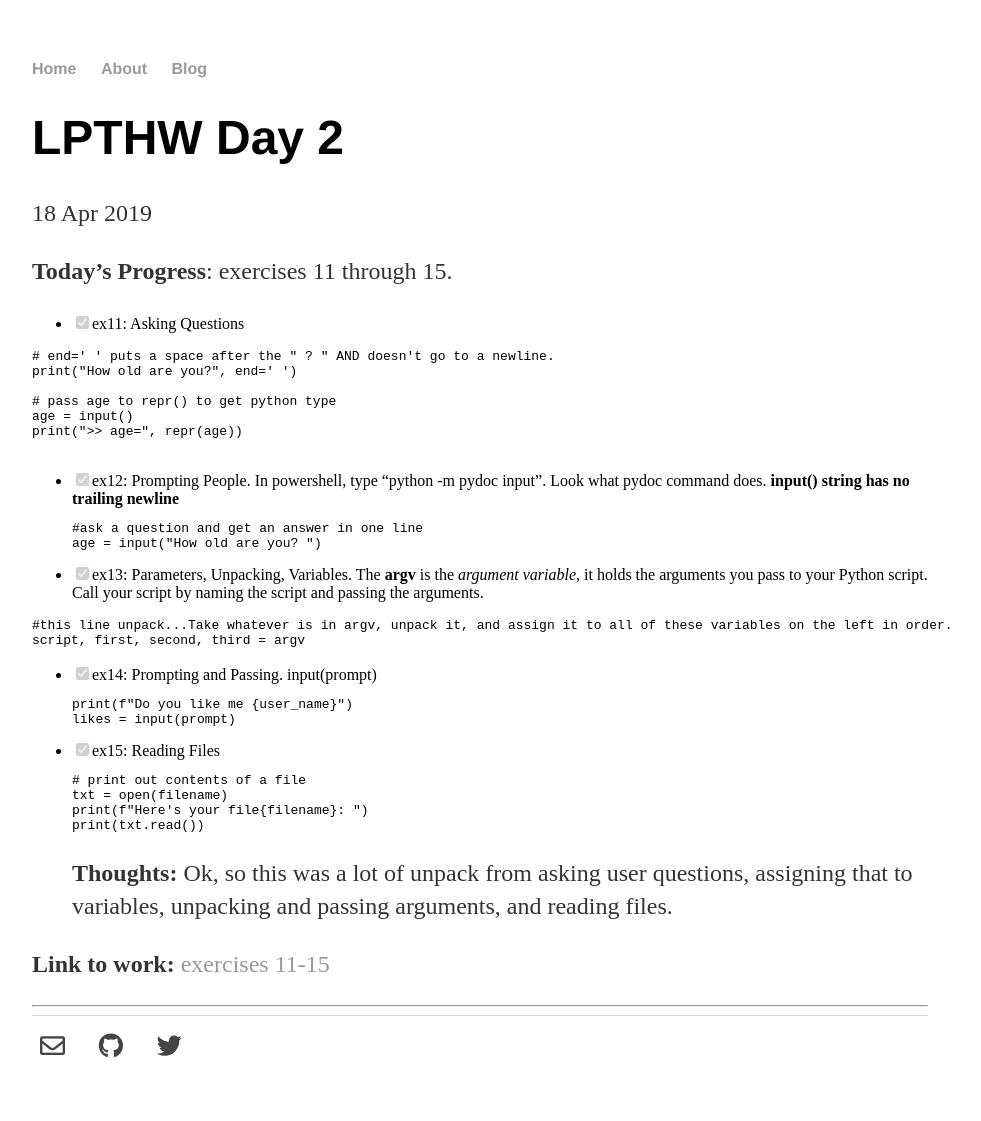
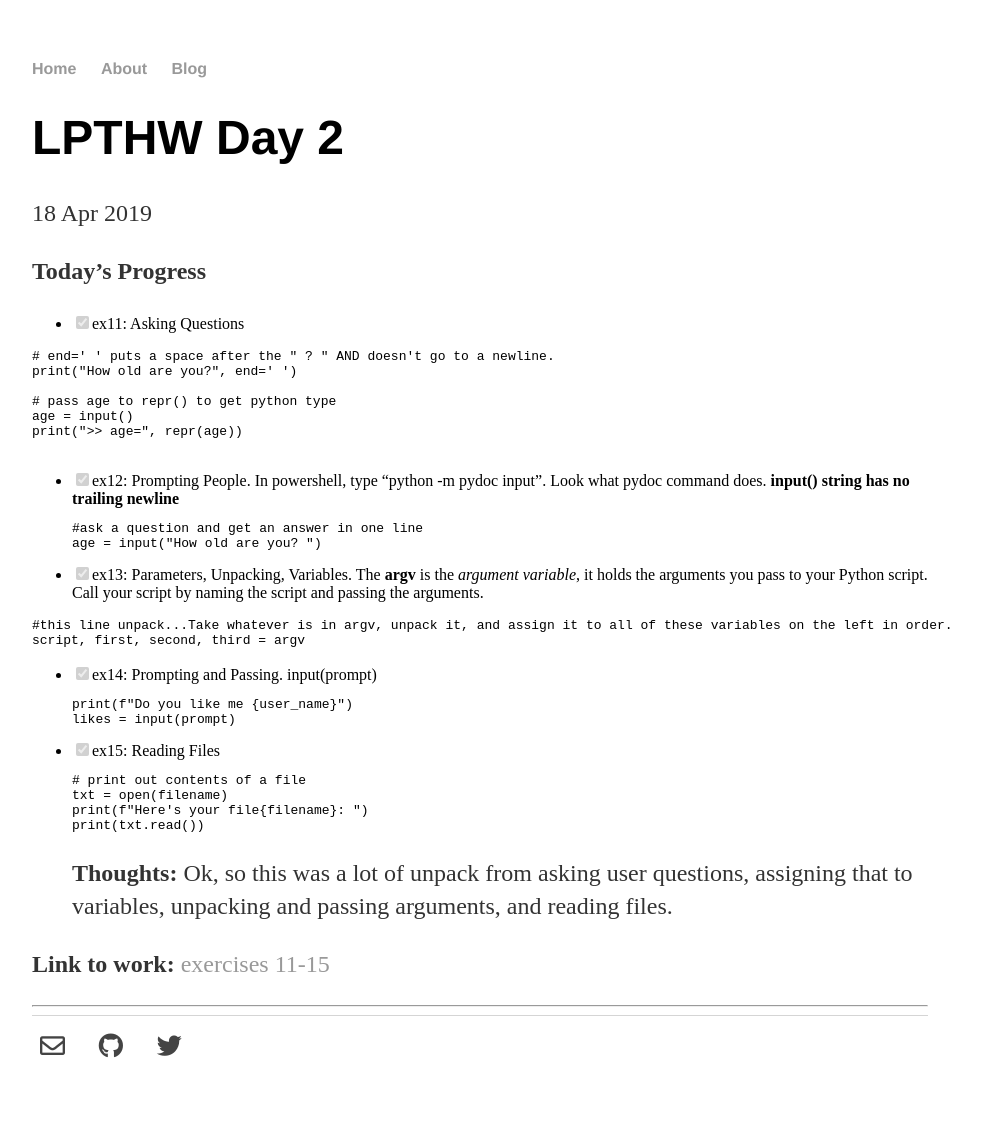
Before and after one commit to scottfontenot/scottfontenot.github.io, a Jekyll site: the page built from _posts/2019-04-18-LPTHW-day-2.md, in a window 1280 px wide. Shown: the whole page, without its empty margins (160-1141 px from the left). Built offline with Jekyll 4.4.1, drawn with Linux system fonts in a browser that asks for light colours; nearby versions of some CDN libraries.

Commit message:
Update 2019-04-18-LPTHW-day-2.md

````diff
--- a/_posts/2019-04-18-LPTHW-day-2.md
+++ b/_posts/2019-04-18-LPTHW-day-2.md
@@ -4,7 +4,8 @@ title: "LPTHW Day 2"
 date: 2019-04-18
 ---
 
-**Today's Progress**: exercises 11 through 15.
+**Today's Progress**
+
 - [x] ex11: Asking Questions
 
 ```python
````
